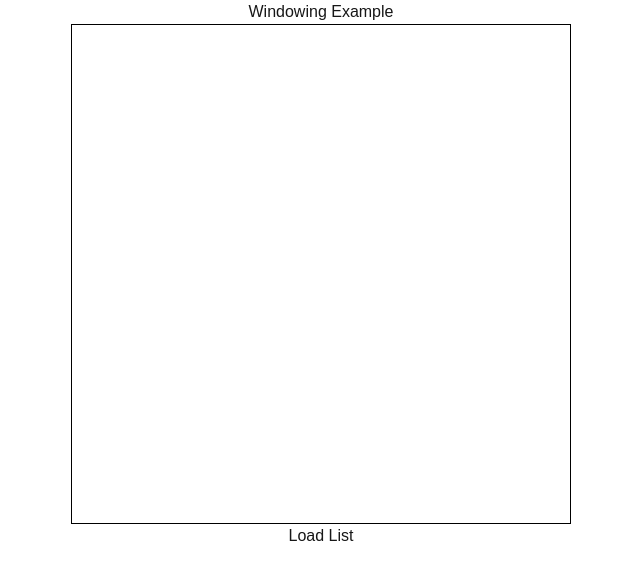
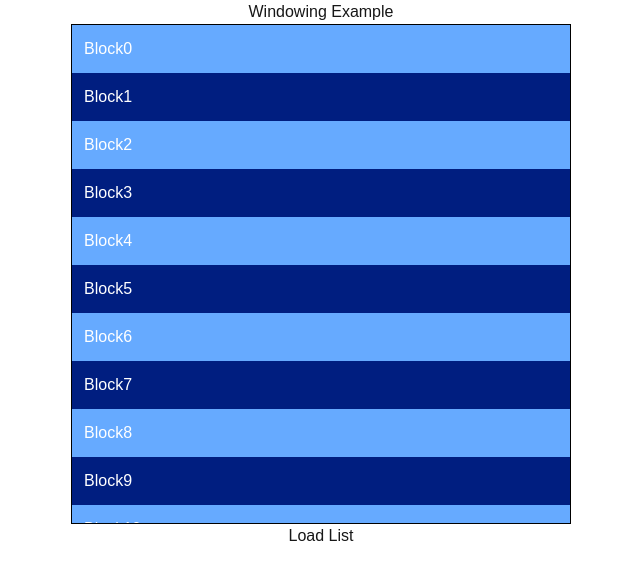
Before and after one commit to vishal911m/React-Practice, a Next.js app: page /windowing in a window 1280 px wide. Shown: the top 580 px of the page, without its empty margins (319-959 px from the left). Built offline with nearby package versions, Linux system fonts and the light colour scheme.

Commit message:
Render list on page load

```diff
--- a/app/windowing/page.js
+++ b/app/windowing/page.js
@@ -23,7 +23,7 @@ const Page = () => {
   return (
     <>
       <h1 style={{textAlign: 'center'}}>Windowing Example</h1>
-      <div className='App'
+      {/* <div className='App'
         style={{
           width: "500px",
           height: "500px",
@@ -31,7 +31,17 @@ const Page = () => {
           margin: "0 auto",
           overflow: "auto",
         }}
-      >{load && renderList()}</div>
+      >{load && renderList()}</div> */}
+      <div
+        className='App'
+        style={{
+          width: "500px",
+          height: "500px",
+          border: "1px solid black",
+          margin: "0 auto",
+          overflow: "auto",
+        }}
+      >{renderList()}</div>
       <div style={{display: 'flex', justifyContent: 'center'}}>
         <button style={{textAlign: 'center'}} onClick={()=>setLoad(true)}>
           Load List
```
